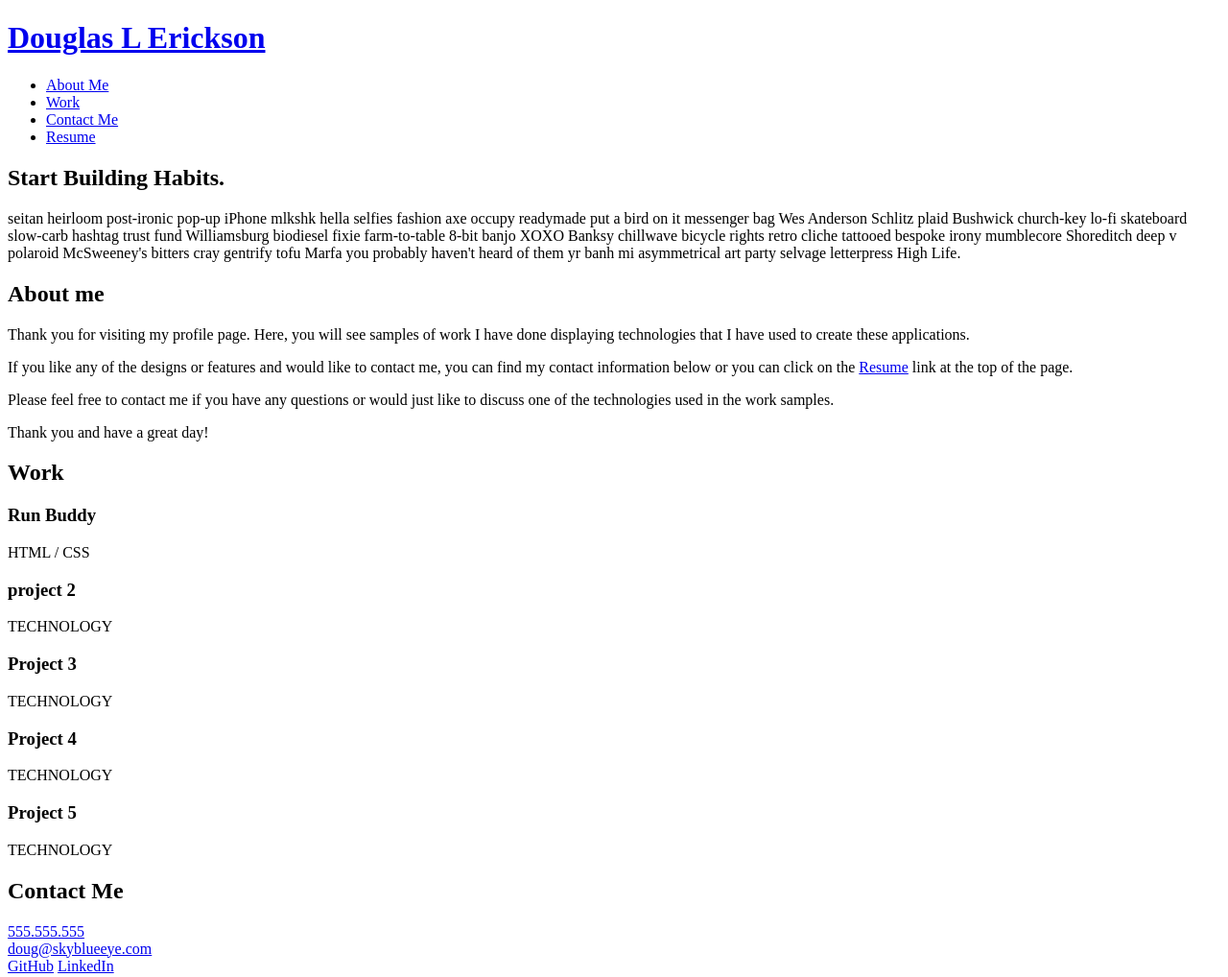
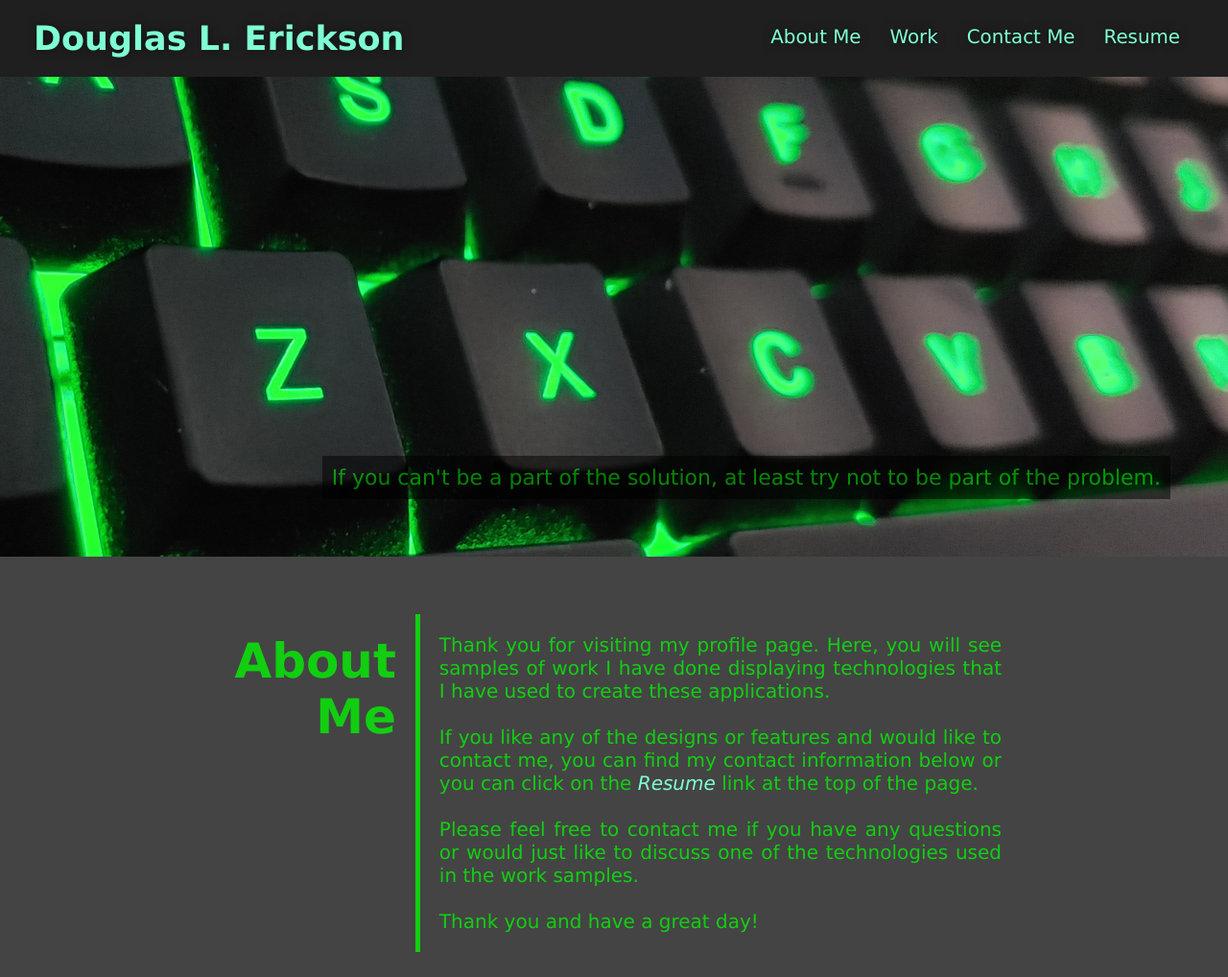
Before and after one commit to Crimsondrac1/Portfolio, a plain HTML site: page index.html in a window 1280 px wide. Shown: the top 1018 px of the page at 96% size. Drawn offline with Linux system fonts and the light colour scheme.

Commit message:
Completed Nav Hero and About Me v1.0

```diff
--- a/assets/css/style.css
+++ b/assets/css/style.css
@@ -0,0 +1,191 @@
+* {
+    margin: 0;
+    padding: 0;
+    box-sizing: border-box;
+}
+
+:root {
+    --primary-color: #00ff00bd;
+    --secondary-color: #024e76;
+    --tertiary-color: #1f1f1f;
+    --bkg-color: rgb(68, 68, 68);
+}
+
+/* Start Body */
+body {
+    background-color: var(--bkg-color);
+    color: var(--primary-color);
+    font-family: 'Lucida Sans', 'Lucida Sans Regular', 'Lucida Grande', 'Lucida Sans Unicode', Geneva, Verdana, sans-serif;
+}
+
+a:link {
+    color: aquamarine;
+    text-decoration: none;
+}
+
+a:visited {
+    color: rgb(93, 187, 156);
+}
+
+a:hover {
+    color: rgb(158, 255, 145);
+}
+
+/* Start Header */
+header {
+    padding: 20px 35px;
+    background-color: var(--tertiary-color);
+    display: flex;
+    justify-content: space-between;
+    flex-wrap: wrap;
+    position: -webkit-sticky;
+    position: sticky;
+    top: 0;
+    background-image: url("../images/kboard_grn_01.jpg");
+    background-position: 80%;
+    background-size: auto;
+    background-attachment: fixed;
+    z-index: 9999;
+    opacity: .65;
+    fill-opacity: var(--bkg-color);
+}
+
+header:hover {
+    opacity: 1;
+    background-image: url("");
+}
+
+header h1 {
+    font-weight: bold;
+    font-size: 35px;
+    color: var(--primary-color);
+    margin: 0;
+    text-shadow: 0px 0px 10px rgba(0, 0, 0, 0.5);
+}
+
+header a {
+    text-decoration: none;
+    color: var(--primary-color);
+}
+
+header nav {
+    margin: 7px 0;
+}
+
+header nav ul {
+    display: flex;
+    flex-wrap: wrap;
+    justify-content: space-between;
+    align-items: center;
+    list-style: none;
+}
+
+header nav ul li a {
+    padding: 10px 15px;
+    font-weight: lighter;
+    font-size: 1.55vw;
+    text-shadow: 0 0 10px rgba(0, 0, 0, 0.5);
+}
+
+header nav ul li a:hover {
+    background: var(--primary-color);
+    color: var(--secondary-color);
+    border-radius: 15px;
+    text-shadow: none;
+}
+
+section {
+    padding: 60px;
+}
+/* End Header */
+
+/* Start Hero Style */
+.hero {
+    background-image: url("../images/kboard_grn_01.jpg");
+    background-position: 80%;
+    background-size: auto;
+    display: flex;
+    justify-content: flex-end;
+    flex-wrap: wrap;
+    align-items: flex-end;
+    background-attachment: fixed;
+    height: 500px;
+
+}
+
+.hero p {
+    display: flex;
+    align-items: flex-end;
+    width: auto;
+    text-align: right;
+    padding: 10px;
+    color: rgb(0, 253, 0);
+    font-size: 22px;
+    justify-content: flex-end;
+    background-color: rgb(0, 0, 0);
+    opacity: 0.5;
+}
+/* End Hero */
+
+/* Start About styles */
+
+.about {
+    margin-left: 100px;
+    display: flex;
+    width: 80%;
+    align-items: flex-start;
+    justify-content: center;
+}
+
+.about h2 {
+    font-size: 50px;
+    text-align: right;
+    justify-content: flex-start;
+    width: auto;
+    padding: 20px;
+}
+
+.about p {
+    border-left: 5px solid var(--primary-color);
+    padding: 20px;
+    font-size: 20px;
+    width: 80%;
+    text-align: justify;
+    flex-wrap: wrap;
+}
+
+.about p span {
+    font-style: italic;
+}
+
+/* End About Styles */
+
+/* Start Work Styles */
+
+/* End Work Styles */
+
+/* Start Footer */
+footer {
+    background: var(--primary-color);
+    width: 100%;
+    padding: 40px 35px;
+    display: flex;
+    flex-wrap: wrap;
+    justify-content: space-between;
+}
+
+footer h2 {
+    color: #023e76;
+    font-size: 30px;
+    margin: 0;
+}
+
+footer div {
+    line-height: 1.5;
+    text-align: right;
+}
+
+footer a {
+    color: var(--secondary-color);
+}
+/* End Footer */
--- a/index.html
+++ b/index.html
@@ -10,7 +10,7 @@
          <!-- navigation -->
          <header>
             <h1>
-                <a href = "#">Douglas L Erickson</a>
+                <a href = "#">Douglas L. Erickson</a>
             </h1>
                 <nav id="topmenu">
                     <!-- Unordered list element -->
@@ -27,32 +27,27 @@
                             <a href = "#contact">Contact Me</a>
                         </li>
                         <li>
-                            <a href = "./resume.html">Resume</a>
+                            <a href = "#">Resume</a>
                         </li>
                     </ul>
                 </nav>
             </header>
     <!-- Hero section -->
     <section class="hero">
-        <div class="hero-quote">
-            <h2>Start Building Habits.</h2>
             <p>
-                seitan heirloom post-ironic pop-up iPhone mlkshk hella selfies fashion axe occupy readymade put a bird on it messenger bag Wes Anderson Schlitz plaid Bushwick church-key lo-fi skateboard slow-carb hashtag trust fund Williamsburg biodiesel fixie farm-to-table 8-bit banjo XOXO Banksy chillwave bicycle rights retro cliche tattooed bespoke irony mumblecore Shoreditch deep v polaroid McSweeney's bitters cray gentrify tofu Marfa you probably haven't heard of them yr banh mi asymmetrical art party selvage letterpress High Life.
+                If you can't be a part of the solution, at least try not to be part of the problem.
             </p>
-        </div>
     </section>
 
     <section id="about" class="about">
-        <h2>About me</h2>
-        <P>
+        <h2>About Me</h2>
+        <p>
             Thank you for visiting my profile page. Here, you will see samples of work I have done displaying technologies that I have used to create these applications.
-        </P>
-        <P>If you like any of the designs or features and would like to contact me, you can find my contact information below or you can click on the <a href="#topmenu">Resume</a> link at the top of the page.
-        </P>
-        <p>
+        <br /><br />
+            If you like any of the designs or features and would like to contact me, you can find my contact information below or you can click on the <a href="#topmenu"><span>Resume</span></a> link at the top of the page.
+        <br /> <br />
             Please feel free to contact me if you have any questions or would just like to discuss one of the technologies used in the work samples.
-        </p>
-        <p>
+        <br /><br />
             Thank you and have a great day!
         </p>
 
@@ -112,5 +107,10 @@
 
     </section>
 
+    <footer>
+        <h4>
+            &copy; Copyright 2022 Doug Erickson. All rights reserved.
+        </h4>
+    </footer>
     </body>
 </html>
```
Also changed, not shown: assets/images/Program-Code-Feature-Image_01.jpg (added), assets/images/hero-bg.jpg (added), assets/images/kboard_grn_01.jpg (added).
